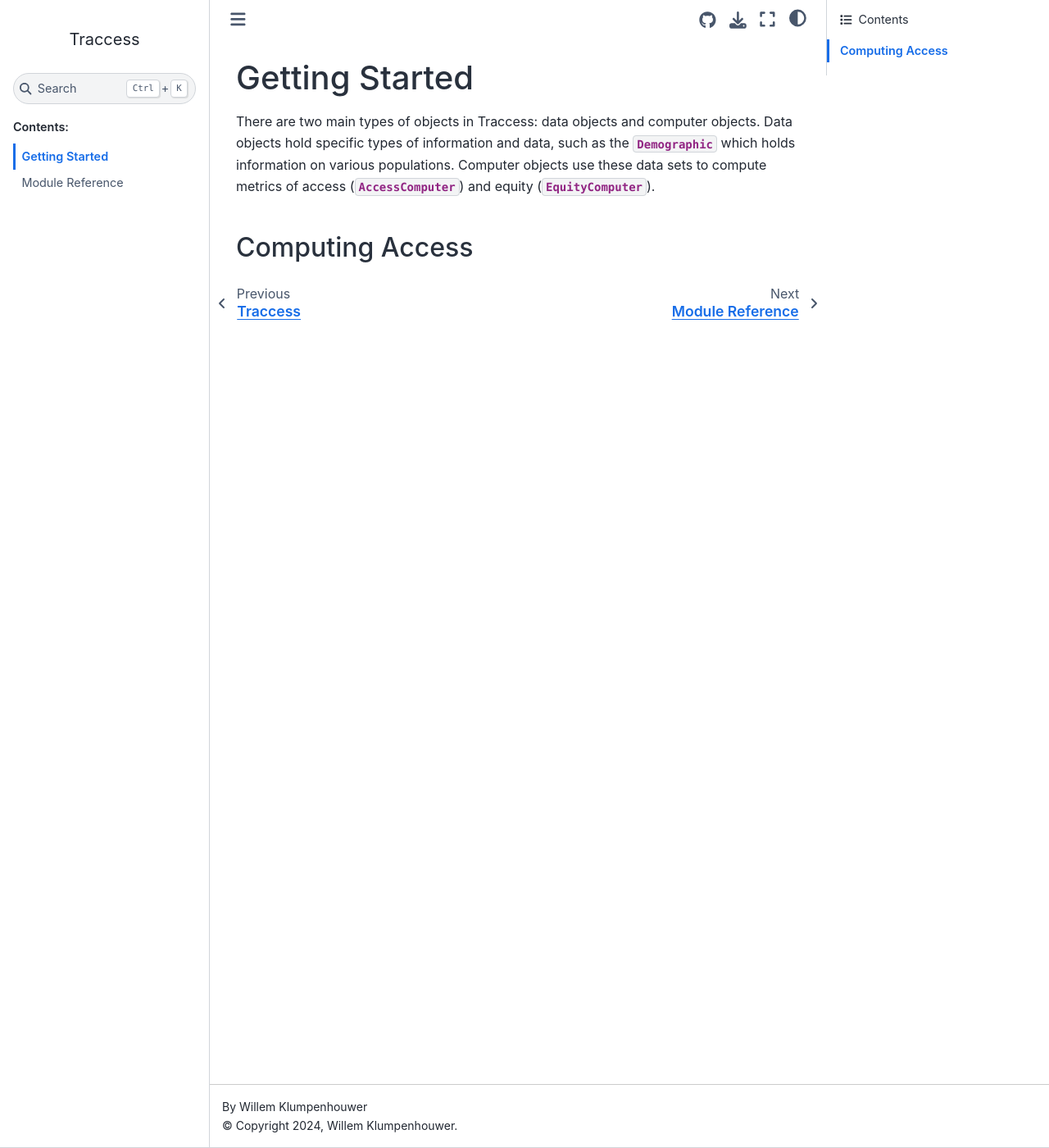
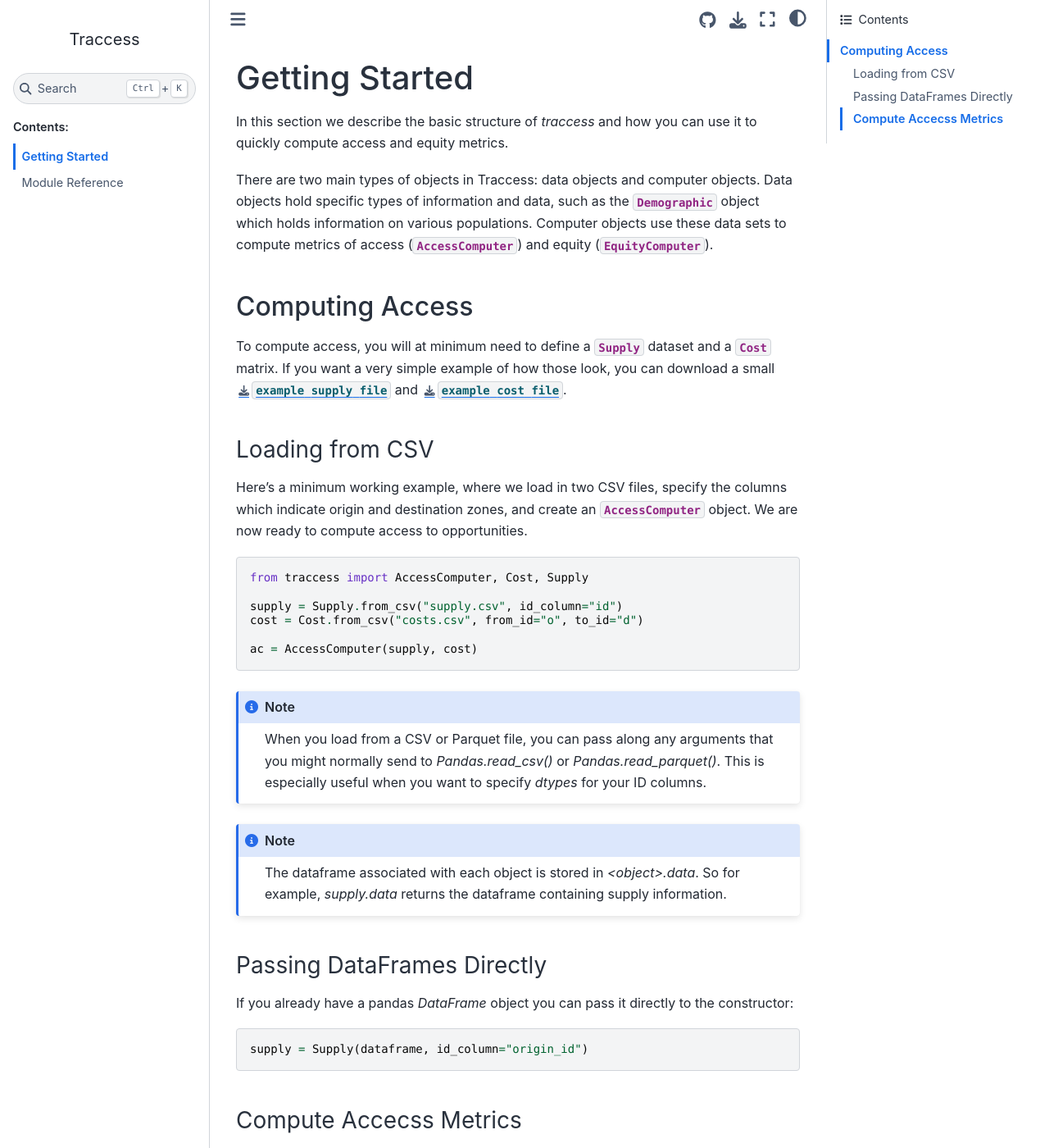
Before and after one commit to wklumpen/traccess, a Sphinx documentation site: the page built from docs/source/start.rst, in a window 1280 px wide and 1400 px high. Shown: the whole window at 82% size. Built offline with Sphinx 7.4.7 and the Sphinx Book theme 1.1.4, drawn with Linux system fonts in a browser that asks for light colours; some of the changed text lies outside the part shown.

Commit message:
Updated documentation for traccess

```diff
--- a/docs/source/reference.rst
+++ b/docs/source/reference.rst
@@ -1,8 +1,8 @@
 Module Reference
 ================
 
-Computation Objects
-^^^^^^^^^^^^^^^^^^^
+Computing Objects
+^^^^^^^^^^^^^^^^^
 
 .. automodule:: traccess.access
    :members:
--- a/docs/source/start.rst
+++ b/docs/source/start.rst
@@ -1,11 +1,72 @@
 Getting Started
 ===============
+In this section we describe the basic structure of `traccess` and how you can
+use it to quickly compute access and equity metrics.
 
 There are two main types of objects in Traccess: data objects and computer
 objects. Data objects hold specific types of information and data, such as the
-:py:class:`~traccess.data.Demographic` which holds information on various populations. Computer
-objects use these data sets to compute metrics of access
-(:py:class:`~traccess.access.AccessComputer`) and equity (:py:class:`~traccess.access.EquityComputer`).
+:py:class:`~traccess.data.Demographic` object which holds information on various
+populations. Computer objects use these data sets to compute metrics of access
+(:py:class:`~traccess.access.AccessComputer`) and equity
+(:py:class:`~traccess.access.EquityComputer`).
+
 
 Computing Access
 ----------------
+To compute access, you will at minimum need to define a
+:py:class:`~traccess.data.Supply` dataset and a :py:class:`~traccess.data.Cost`
+matrix. If you want a very simple example of how those look, you can download a
+small :download:`example supply file <_static/data/test_data_1_supply.csv>` and
+:download:`example cost file <_static/data/test_data_1_costs.csv>`.
+
+Loading from CSV
+****************
+
+Here's a minimum working example, where we load in two CSV files, specify the
+columns which indicate origin and destination zones, and create an
+:py:class:`~traccess.access.AccessComputer` object. We are now ready to compute
+access to opportunities.
+
+.. code-block:: python
+
+   from traccess import AccessComputer, Cost, Supply
+
+   supply = Supply.from_csv("supply.csv", id_column="id")
+   cost = Cost.from_csv("costs.csv", from_id="o", to_id="d")
+
+   ac = AccessComputer(supply, cost)
+
+.. note::
+
+    When you load from a CSV or Parquet file, you can pass along any arguments
+    that you might normally send to `Pandas.read_csv()` or
+    `Pandas.read_parquet()`. This is especially useful when you want to specify
+    `dtypes` for your ID columns.
+
+.. note::
+    The dataframe associated with each object is stored in `<object>.data`. So for
+    example, `supply.data` returns the dataframe containing supply information.
+
+Passing DataFrames Directly
+***************************
+
+If you already have a pandas `DataFrame` object you can pass it directly to the
+constructor:
+
+.. code-block:: python
+
+   supply = Supply(dataframe, id_column="origin_id")
+
+Compute Accecss Metrics
+***********************
+Now that you have the appropriate data loaded and computer object set, you can
+compute any number of access metrics:
+
+.. code-block:: python
+
+   second_closest = ac.cost_to_closest(cost_column="c", supply_columns=["oj2"], n=2)
+   cutoff45 = ac.cumulative_cutoff(cost_column=["c"], cutoffs=[45])
+
+Each of these produces an :py:class:`~traccess.access.Access` object which can
+be fed into an :py:class:`~traccess.access.EquityComputer` for further analysis,
+or the data can be accessed directly using `<Access>.data`.
```
Also changed, not shown: 1 other file.
